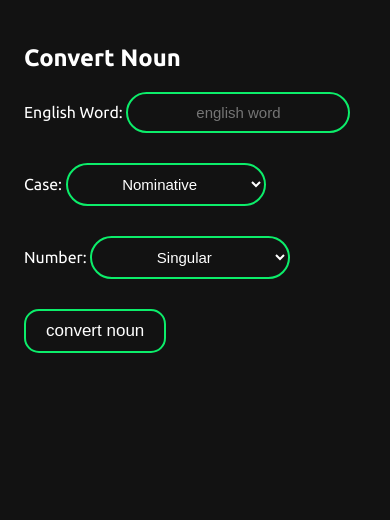
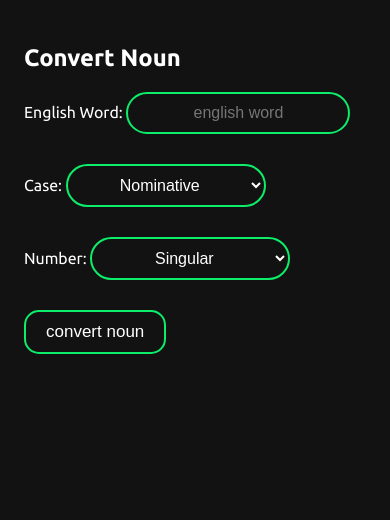
Before and after one commit to VulcanWM/discipulis-flask, a Flask app: page /convert_noun in a window 390 px wide. Shown: the top 520 px of the page. Run offline with Flask 2, Linux system fonts and the light colour scheme.

Commit message:
added a @media query in main.css

```diff
--- a/static/main.css
+++ b/static/main.css
@@ -190,3 +190,11 @@ caption {
 .flip > .inner > .back > p {
     color: var(--light-accent)
 }
+
+@media screen and (-webkit-min-device-pixel-ratio:0) {
+  select,
+  textarea,
+  input {
+    font-size: 16px;
+  }
+}
```
